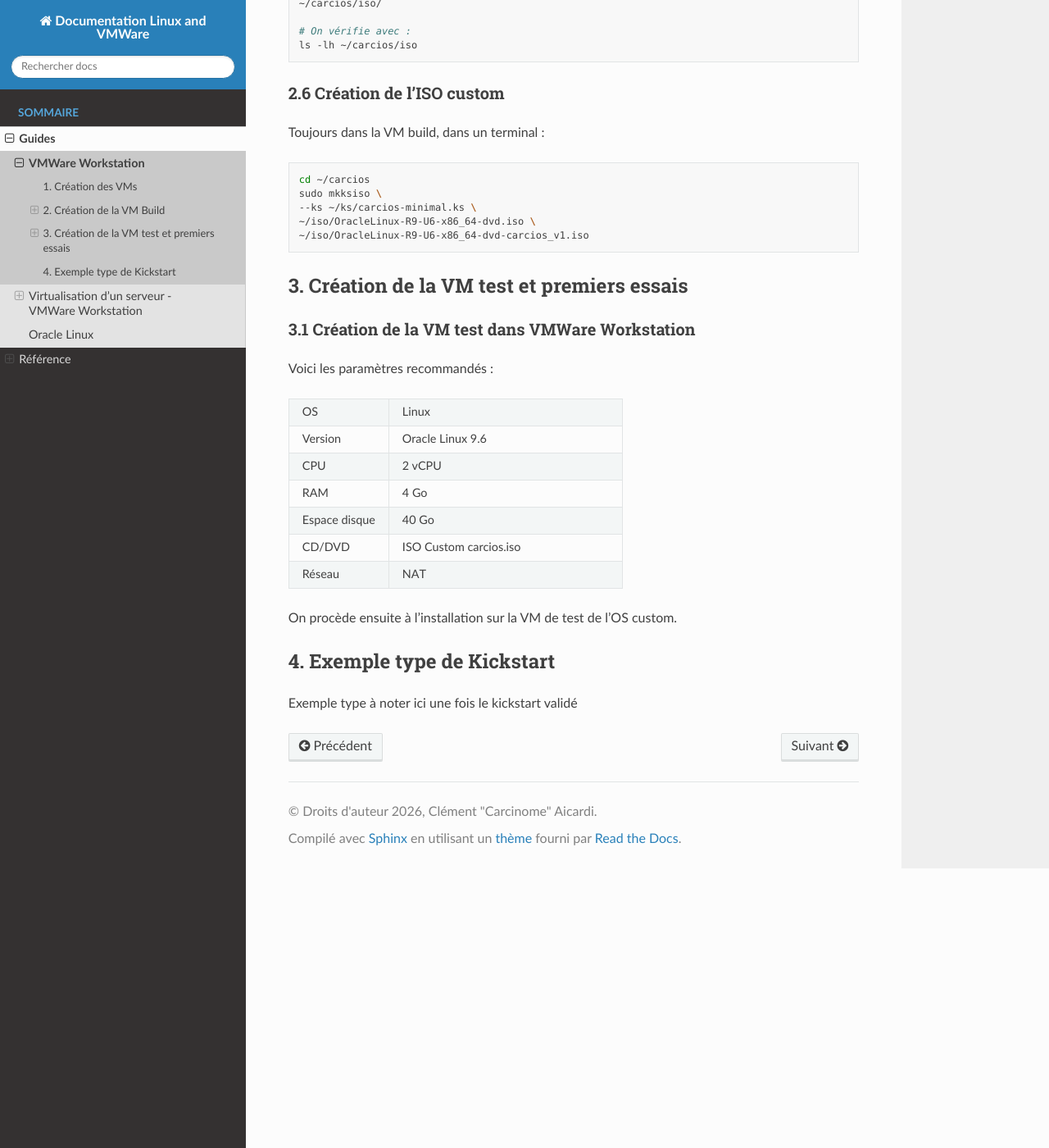
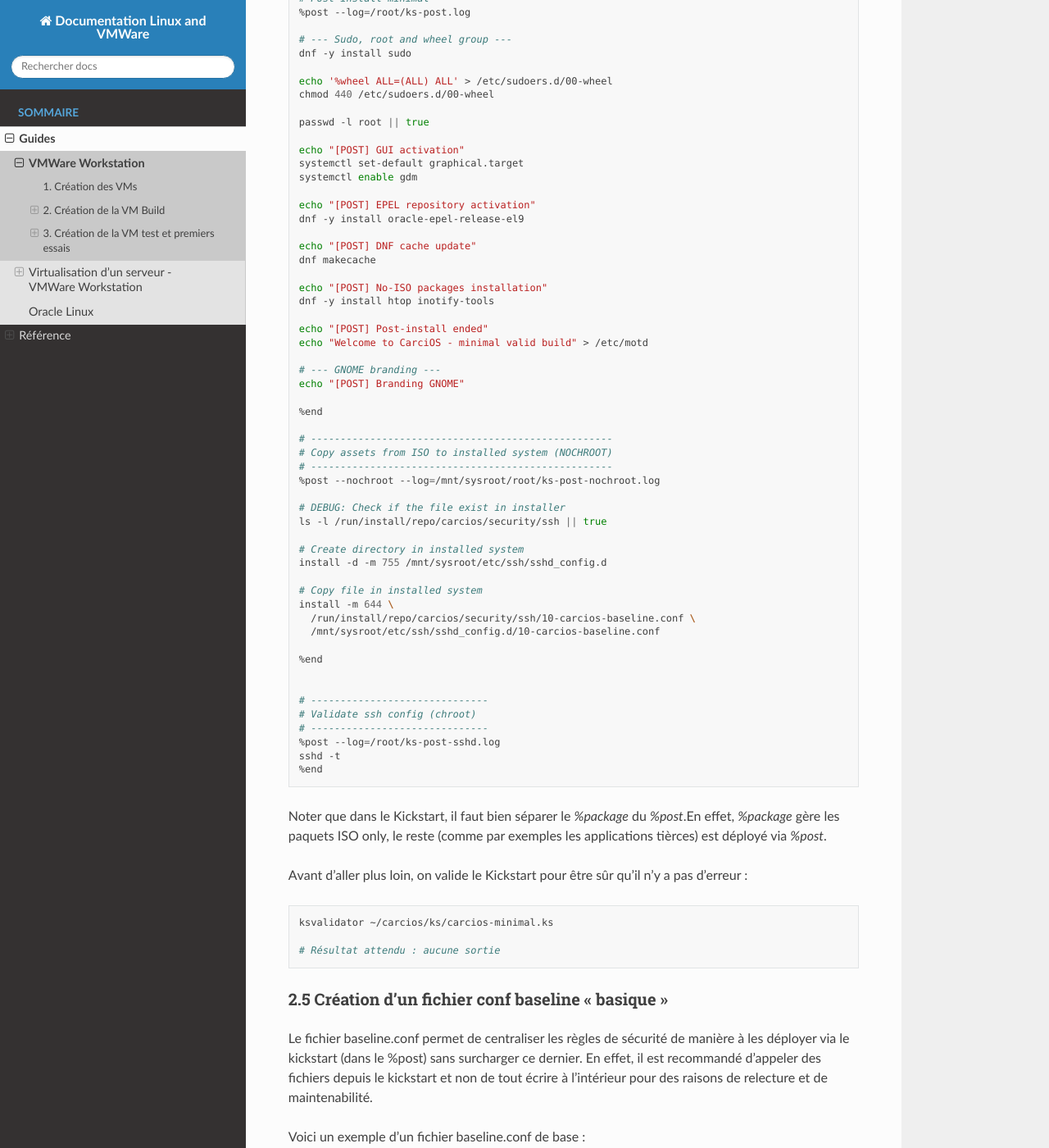
Before and after one commit to Carcinome/documentationLinuxAndVMWare, a Sphinx documentation site: the page built from docs/source/guides/vmware_workstation.rst, in a window 1280 px wide and 1400 px high, scrolled down 3347 px. Shown: the whole window at 82% size. Built offline with Sphinx 7.4.7 and the Read the Docs theme 3.1.0, drawn with Linux system fonts in a browser that asks for light colours; some of the changed text lies outside the part shown.

Commit message:
add informations for SSH and beginning of sysctl

```diff
--- a/docs/source/guides/vmware_workstation.rst
+++ b/docs/source/guides/vmware_workstation.rst
@@ -81,7 +81,25 @@
 
 .. code-block:: bash
 
-    mkdir -p ~/carcios/{iso, ks, post, branding, repo, docs, tests}
+    mkdir -p ~/carcios/{iso, ks, post, branding, repo, docs, tests, carcios}
+
+Il est treès important de créer un dossier `carcios` (nom de votre os) dans le dossier `carcios`,
+parce que le kickstart va venir chercher dans ce dossier des informations natives à l'OS (la sécurité, le SSH, etc).
+
+L'arborescence ressemble donc à cela :
+
+.. code-block:: bash
+
+        ~/carcios/
+        ├── iso/
+        │   ├── OracleLinux-R9-U6-x86_64-dvd.iso
+        │   └── OracleLinux-R9-U6-x86_64-dvd-carcios_v1.iso
+        ├── ks/
+        │   └── carcios-minimal.ks
+        ├── carcios/
+        │   └── security/
+        │       └── ssh/
+        │           └── 10-carcios-baseline.conf
 
 
 2.4 Création du Kickstart minimal
@@ -91,36 +109,29 @@
 
 .. code-block:: bash
 
-    cd ~/carcios/ks
-    touch carcios-minimal.ks
-
-    vim carcios-minimal.ks
-
-    # Dans le fichier .ks, écrire ceci :
-
-    # ==================================
+    # ==============================
     # CarciOS - Kickstart minimal
     # Base Oracle Linux 9.6
-    # ==================================
+    # ==============================
 
-    # Text mod (more stable for tests)
+    # Mode texte (plus stable pour les tests)
     text
 
-    # Langage / keyboard
-    lang en_EN.UTF-8
+    # Langue / clavier
+    lang en_EN.utf-8
     keyboard fr
 
     # Timezone
     timezone Europe/Paris --utc
 
-    # Network (DHCP auto)
+    # Network (DHCP auto for now)
     network --bootproto=dhcp --device=link --activate
     network --hostname=carcios-test
 
     # Installation sources
     cdrom
 
-    # License agreed
+    # Acceptation license
     eula --agreed
 
     # Security (simple for now)
@@ -128,44 +139,109 @@
     firewall --enabled --service=ssh
 
     # Accounts
-    user --name=adminuser --groups=wheel --password=changeme --plaintext
+    user --name=naval --groups=wheel --password=navalpwd --plaintext
+    rootpw --lock
 
-    # Bootloader
+    #Bootloader
     bootloader --location=mbr
 
-    # Automatic partitions
-    ignoredisk --only-use=nvme0n1 # Ligne importante,
-    # pour éviter que le disque ne soit pas trouvé par anaconda.
-    # pour savoir le modèle précis de disque, sur la machine on peut faire :
-    # lsblk -d -o NAME,SIZE,MODEL,TYPE
-    clearpart --all --initlabel --drives=nvme0n1 # Cette ligne permet d'autoriser anaconda
-    # à formater le disque avant d'écrire dessus.
+    # Automatic partitionment (LVM)
+    ignoredisk --only-use=nvme0n1
+    clearpart --all --initlabel --drives=nvme0n1
     autopart --type=lvm
 
-    # Auto reboot
+    # Reboot
     reboot
 
     # Packages
     %packages
+    # --- System base ---
     @core
     @standard
     @gnome-desktop
+
+    # --- Admin tools and debug ---
     vim
     git
     curl
     wget
+    tree
+    rsync
+    jq
+    gettext
+    xterm
+
+    # --- Network ---
+    net-tools
+    bind-utils
+    wireshark
+
+    # --- Security ---
+    policycoreutils-python-utils
+
+    # --- Java ---
+    java-1.8.0-openjdk
+
     %end
 
     # Post-install minimal
     %post --log=/root/ks-post.log
-    # Mode graphique activé par defaut
+
+    # --- Sudo, root and wheel group ---
+    dnf -y install sudo
+
+    echo '%wheel ALL=(ALL) ALL' > /etc/sudoers.d/00-wheel
+    chmod 440 /etc/sudoers.d/00-wheel
+
+    passwd -l root || true
+
+    echo "[POST] GUI activation"
     systemctl set-default graphical.target
-    # S'assurer que GDM est bien actif
     systemctl enable gdm
-    # Validation message
-    echo "Welcome on CarciOS - minimal build validated" > /etc/motd
+
+    echo "[POST] EPEL repository activation"
+    dnf -y install oracle-epel-release-el9
+
+    echo "[POST] DNF cache update"
+    dnf makecache
+
+    echo "[POST] No-ISO packages installation"
+    dnf -y install htop inotify-tools
+
+    echo "[POST] Post-install ended"
+    echo "Welcome to CarciOS - minimal valid build" > /etc/motd
+
+    # --- GNOME branding ---
+    echo "[POST] Branding GNOME"
 
     %end
+
+    # ---------------------------------------------------
+    # Copy assets from ISO to installed system (NOCHROOT)
+    # ---------------------------------------------------
+    %post --nochroot --log=/mnt/sysroot/root/ks-post-nochroot.log
+
+    # DEBUG: Check if the file exist in installer
+    ls -l /run/install/repo/carcios/security/ssh || true
+
+    # Create directory in installed system
+    install -d -m 755 /mnt/sysroot/etc/ssh/sshd_config.d
+
+    # Copy file in installed system
+    install -m 644 \
+      /run/install/repo/carcios/security/ssh/10-carcios-baseline.conf \
+      /mnt/sysroot/etc/ssh/sshd_config.d/10-carcios-baseline.conf
+
+    %end
+
+
+    # ------------------------------
+    # Validate ssh config (chroot)
+    # ------------------------------
+    %post --log=/root/ks-post-sshd.log
+    sshd -t
+    %end
+
 
 Noter que dans le Kickstart, il faut bien séparer le `%package` du `%post`.\
 En effet, `%package` gère les paquets ISO only, le reste (comme par exemples les applications tièrces)
@@ -180,7 +256,39 @@
    # Résultat attendu : aucune sortie
 
 
-2.5 Téléchargement de l'ISO officielle et mise à disposition
+2.5 Création d'un fichier conf baseline "basique"
+^^^^^^^^^^^^^^^^^^^^^^^^^^^^^^^^^^^^^^^^^^^^^^^^^
+
+Le fichier baseline.conf permet de centraliser les règles de sécurité de manière à les déployer via le kickstart (dans
+le %post) sans surcharger ce dernier. En effet, il est recommandé d'appeler des fichiers depuis le kickstart et non de
+tout écrire à l'intérieur pour des raisons de relecture et de maintenabilité.
+
+Voici un exemple d'un fichier baseline.conf de base :
+
+.. code-block:: bash
+
+    # CarciOS SSH baseline
+
+    # --- Access control ---
+    PermitRootLogin no
+    MaxAuthTries 3
+    LoginGraceTime 30
+
+    # --- Authentication ---
+    PasswordAuthentication yes
+    PubkeyAuthentication yes
+
+    # --- Hardening basics ---
+    X11Forwarding no
+    AllowTcpForwarding no
+    ClientAliveInterval 300
+    ClientAliveCountMax 2
+
+    # --- Logging ---
+    LogLevel VERBOSE
+
+
+2.6 Téléchargement de l'ISO officielle et mise à disposition
 ^^^^^^^^^^^^^^^^^^^^^^^^^^^^^^^^^^^^^^^^^^^^^^^^^^^^^^^^^^^^
 
 Placer l'ISO officielle dans :
@@ -193,7 +301,7 @@
     ls -lh ~/carcios/iso
 
 
-2.6 Création de l'ISO custom
+2.7 Création de l'ISO custom
 ^^^^^^^^^^^^^^^^^^^^^^^^^^^^
 
 Toujours dans la VM build, dans un terminal :
@@ -205,6 +313,36 @@
     --ks ~/ks/carcios-minimal.ks \
     ~/iso/OracleLinux-R9-U6-x86_64-dvd.iso \
     ~/iso/OracleLinux-R9-U6-x86_64-dvd-carcios_v1.iso
+
+
+2.8 Mise en place des paramètres du Kernel Linux (sysctl)
+^^^^^^^^^^^^^^^^^^^^^^^^^^^^^^^^^^^^^^^^^^^^^^^^^^^^^^^^^
+
+Les paramètres du noyau Linux vont être modifiés directement depuis un fichier `sysctl`. Les modifications concerneront :
+
+- La sécurité réseau
+- La gestion mémoire
+- La protection des processus
+- La résistance aux attaques
+- La performance
+
+On se base sur la même logique que pour les paramètres SSH, à savoir que le fichier va servir de policy et que le système
+va l'appliquer automatiquement à l'installation.
+
+
+
+
+
+
+
+
+
+
+
+
+
+
+
 
 
 3. Création de la VM test et premiers essais
@@ -235,9 +373,3 @@
      - NAT
 
 On procède ensuite à l'installation sur la VM de test de l'OS custom.
-
-
-4. Exemple type de Kickstart
-----------------------------
-
-Exemple type à noter ici une fois le kickstart validé
```
Also changed, not shown: docs/source/guides/server_virtualization.rst (line endings or trailing spaces).
